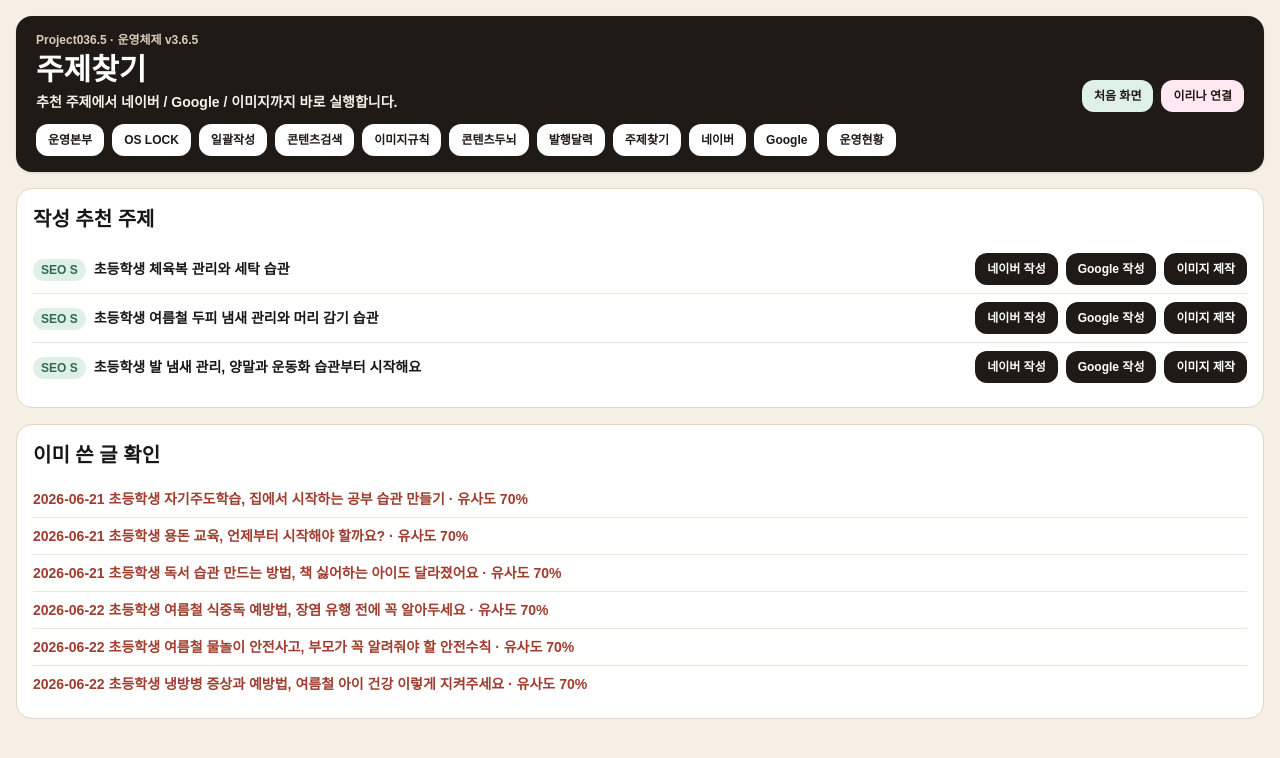
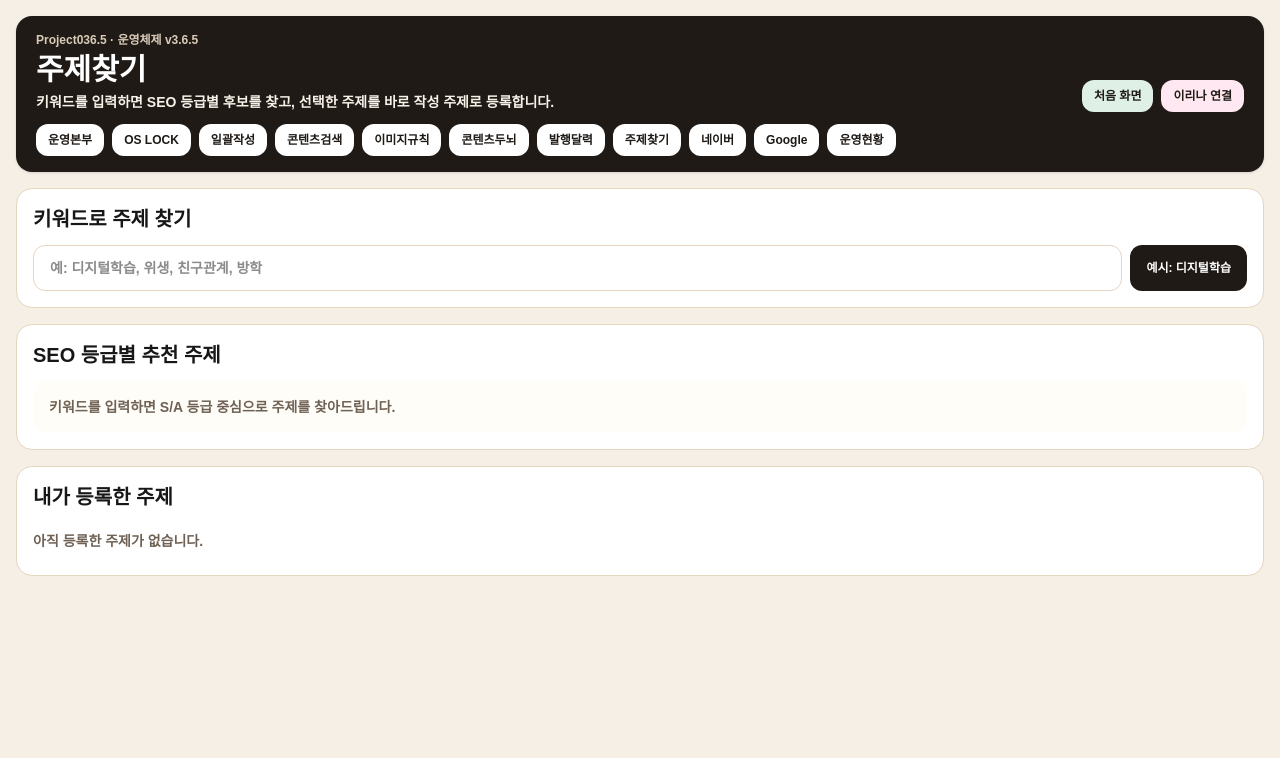
Before and after one commit to yusun7749-art/LifeBookMom-OS, a Next.js app: page /ideas in a window 1280 px wide. Shown: the top 758 px of the page. Built offline with nearby package versions, Linux system fonts and the light colour scheme.

Commit message:
Project036.7 Topic Finder CMS Register

```diff
--- a/components/v4/IdeasBoard.tsx
+++ b/components/v4/IdeasBoard.tsx
@@ -1,38 +1,92 @@
-import { recommended, duplicateCheck } from "../../data/v4/usableERP";
-import { Shell, WriteButton } from "./UsableLayout";
+"use client";
+
+import { useMemo, useState } from "react";
+import { findSeoTopics } from "../../data/v4/topicFinderEngine";
+import { buildIrinaPrompt } from "../../data/v4/irinaWritingRules";
+import { buildImagePrompt } from "../../data/v4/imageGuardV2";
+import { registerManualTitle, setSelectedTopic } from "../../data/v4/operationStore";
+import { useOperationStoreState } from "./useOperationStore";
+import { Shell } from "./UsableLayout";
 
 export default function IdeasBoard() {
-  const sample = duplicateCheck("초등학생");
+  const [keyword, setKeyword] = useState("");
+  const store = useOperationStoreState();
+  const results = useMemo(() => findSeoTopics(keyword), [keyword]);
+
+  const runTopic = async (title: string, mode: "naver" | "google" | "image") => {
+    registerManualTitle(title, "주제찾기");
+    setSelectedTopic(title);
+
+    const text = mode === "image" ? buildImagePrompt(title) : buildIrinaPrompt(title, mode);
+    await navigator.clipboard.writeText(text);
+    window.open("https://chatgpt.com/", "_blank", "noopener,noreferrer");
+  };
 
   return (
-    <Shell title="주제찾기" desc="추천 주제에서 네이버 / Google / 이미지까지 바로 실행합니다.">
+    <Shell title="주제찾기" desc="키워드를 입력하면 SEO 등급별 후보를 찾고, 선택한 주제를 바로 작성 주제로 등록합니다.">
       <section className="rounded-2xl border border-[#E4D5BE] bg-white p-4">
-        <h2 className="text-xl font-black">작성 추천 주제</h2>
-        <div className="mt-3 divide-y divide-[#EEE4D6]">
-          {recommended.map((item) => (
-            <div key={item.title} className="flex flex-wrap items-center justify-between gap-2 py-2">
-              <p className="min-w-0 flex-1 text-sm font-bold">
-                <span className="mr-2 rounded-full bg-[#DFF1E7] px-2 py-1 text-xs text-[#2F6B4F]">SEO {item.seoGrade}</span>
-                {item.title}
-              </p>
-              <div className="flex shrink-0 flex-wrap gap-2">
-                <WriteButton title={item.title} mode="naver" />
-                <WriteButton title={item.title} mode="google" />
-                <WriteButton title={item.title} mode="image" />
-              </div>
-            </div>
-          ))}
+        <h2 className="text-xl font-black">키워드로 주제 찾기</h2>
+        <div className="mt-3 flex flex-wrap gap-2">
+          <input
+            value={keyword}
+            onChange={(event) => setKeyword(event.target.value)}
+            placeholder="예: 디지털학습, 위생, 친구관계, 방학"
+            className="min-w-[320px] flex-1 rounded-xl border border-[#E4D5BE] px-4 py-3 text-sm font-bold outline-none"
+          />
+          <button type="button" onClick={() => setKeyword("디지털학습")} className="rounded-xl bg-[#1F1A16] px-4 py-2 text-xs font-black text-white">
+            예시: 디지털학습
+          </button>
         </div>
       </section>
 
       <section className="mt-4 rounded-2xl border border-[#E4D5BE] bg-white p-4">
-        <h2 className="text-xl font-black">이미 쓴 글 확인</h2>
+        <h2 className="text-xl font-black">SEO 등급별 추천 주제</h2>
+        <div className="mt-3 space-y-2">
+          {results.length === 0 ? (
+            <p className="rounded-xl bg-[#FFFDF8] p-4 text-sm font-bold text-[#6F6255]">
+              키워드를 입력하면 S/A 등급 중심으로 주제를 찾아드립니다.
+            </p>
+          ) : (
+            results.map((item) => (
+              <div key={item.title} className="rounded-2xl bg-[#FFFDF8] p-3">
+                <div className="flex flex-wrap items-center justify-between gap-3">
+                  <div className="min-w-0 flex-1">
+                    <p className="font-black">
+                      <span className="mr-2 rounded-full bg-[#DFF1E7] px-2 py-1 text-xs text-[#2F6B4F]">
+                        SEO {item.grade} {item.stars}
+                      </span>
+                      {item.title}
+                    </p>
+                    <p className="mt-2 text-xs font-bold text-[#6F6255]">{item.reason}</p>
+                    <p className="mt-1 text-xs text-[#8A7865]">검색의도: {item.intent} · 중복위험: {item.duplicateRisk}</p>
+                  </div>
+                  <div className="flex flex-wrap gap-2">
+                    <button onClick={() => runTopic(item.title, "naver")} className="rounded-xl bg-[#1F1A16] px-3 py-2 text-xs font-black text-white">네이버 작성</button>
+                    <button onClick={() => runTopic(item.title, "google")} className="rounded-xl bg-[#1F1A16] px-3 py-2 text-xs font-black text-white">Google 작성</button>
+                    <button onClick={() => runTopic(item.title, "image")} className="rounded-xl bg-[#FFE8F1] px-3 py-2 text-xs font-black text-[#1F1A16]">이미지 제작</button>
+                    <button onClick={() => registerManualTitle(item.title, "주제찾기")} className="rounded-xl bg-white px-3 py-2 text-xs font-black text-[#1F1A16]">주제로 등록</button>
+                  </div>
+                </div>
+              </div>
+            ))
+          )}
+        </div>
+      </section>
+
+      <section className="mt-4 rounded-2xl border border-[#E4D5BE] bg-white p-4">
+        <h2 className="text-xl font-black">내가 등록한 주제</h2>
         <div className="mt-3 divide-y divide-[#EEE4D6]">
-          {sample.slice(0, 6).map((item) => (
-            <div key={item.id} className="py-2 text-sm font-bold text-[#9F3D2E]">
-              {item.date} {item.title} · 유사도 {item.score}%
-            </div>
-          ))}
+          {store.manualTitles.length === 0 ? (
+            <p className="py-2 text-sm font-bold text-[#6F6255]">아직 등록한 주제가 없습니다.</p>
+          ) : (
+            store.manualTitles.map((item) => (
+              <div key={item.id} className="py-2 text-sm font-bold">
+                <span className="mr-3 text-[#B35C3D]">{item.date}</span>
+                {item.originalTitle}
+                <span className="ml-2 text-xs text-[#777]">({item.source})</span>
+              </div>
+            ))
+          )}
         </div>
       </section>
     </Shell>
--- a/data/v4/operationStore.ts
+++ b/data/v4/operationStore.ts
@@ -3,6 +3,15 @@
 export type WorkMode = "naver" | "google" | "image";
 export type WorkTaskKey = "naver" | "google" | "image" | "publish";
 export type BatchRowState = "active" | "published" | "duplicate";
+
+export type ManualTitleItem = {
+  id: string;
+  date: string;
+  originalTitle: string;
+  platform: "Naver" | "Google" | "ALL";
+  status: "미발행" | "작성중" | "발행완료";
+  source: "직접입력" | "주제찾기";
+};
 
 export type OperationStoreState = {
   selectedTopic: string;
@@ -10,6 +19,7 @@ export type OperationStoreState = {
   rowState: Record<string, BatchRowState>;
   publishedTitles: string[];
   duplicateTitles: string[];
+  manualTitles: ManualTitleItem[];
 };
 
 const STORE_KEY = "lifebookmom.project0365.store";
@@ -20,6 +30,7 @@ export const defaultOperationStore: OperationStoreState = {
   rowState: {},
   publishedTitles: [],
   duplicateTitles: [],
+  manualTitles: [],
 };
 
 export function readOperationStore(): OperationStoreState {
@@ -48,6 +59,34 @@ export function updateOperationStore(updater: (prev: OperationStoreState) => Ope
 
 export function setSelectedTopic(topic: string) {
   return updateOperationStore((prev) => ({ ...prev, selectedTopic: topic }));
+}
+
+export function registerManualTitle(title: string, source: "직접입력" | "주제찾기" = "직접입력") {
+  const clean = title.trim();
+  if (!clean) return readOperationStore();
+
+  return updateOperationStore((prev) => {
+    const exists = prev.manualTitles.some((item) => item.originalTitle === clean);
+    const manualTitles = exists
+      ? prev.manualTitles
+      : [
+          {
+            id: `manual-${Date.now()}`,
+            date: "미발행",
+            originalTitle: clean,
+            platform: "ALL" as const,
+            status: "미발행" as const,
+            source,
+          },
+          ...prev.manualTitles,
+        ];
+
+    return {
+      ...prev,
+      selectedTopic: clean,
+      manualTitles,
+    };
+  });
 }
 
 export function markTask(slot: string, key: WorkTaskKey, value = true) {
--- /dev/null
+++ b/data/v4/topicFinderEngine.ts
@@ -0,0 +1,42 @@
+export type FoundTopic = {
+  title: string;
+  grade: "S" | "A" | "B";
+  stars: "★★★★★" | "★★★★☆" | "★★★☆☆";
+  reason: string;
+  intent: string;
+  duplicateRisk: "낮음" | "중간" | "높음";
+};
+
+const topicBank: Record<string, FoundTopic[]> = {
+  "디지털학습": [
+    { title: "초등학생 디지털 학습, 종이학습지와 태블릿 중 무엇이 좋을까요?", grade: "S", stars: "★★★★★", reason: "부모 검색 의도가 강하고 클릭률이 높은 비교형 주제입니다.", intent: "학습지 vs 태블릿 선택", duplicateRisk: "낮음" },
+    { title: "초3 디지털 교과서 준비, 집에서 먼저 잡아야 할 학습 습관", grade: "S", stars: "★★★★★", reason: "2026 교육 흐름과 연결되는 계절성·정보성 주제입니다.", intent: "디지털 교육 준비", duplicateRisk: "낮음" },
+    { title: "초등학생 태블릿 학습 시간, 하루 몇 분이 적당할까요?", grade: "A", stars: "★★★★☆", reason: "실제 부모가 자주 검색하는 시간관리형 주제입니다.", intent: "사용시간 기준", duplicateRisk: "낮음" },
+    { title: "초등학생 온라인 학습 집중력 떨어질 때 부모가 바꿔야 할 환경", grade: "A", stars: "★★★★☆", reason: "공감형 도입과 체크리스트 확장이 좋습니다.", intent: "집중력 개선", duplicateRisk: "낮음" },
+    { title: "AI 학습 앱 초등학생에게 괜찮을까요? 부모가 확인할 기준", grade: "A", stars: "★★★★☆", reason: "AI 학습 관심도와 광고 친화성이 높습니다.", intent: "AI 학습앱 선택", duplicateRisk: "중간" },
+  ],
+  "위생": [
+    { title: "초등학생 운동 후 땀 관리와 옷 갈아입기 습관", grade: "S", stars: "★★★★★", reason: "체취·속옷 글과 이어지지만 중복이 낮은 실천 주제입니다.", intent: "운동 후 위생", duplicateRisk: "낮음" },
+    { title: "초등학생 발 냄새 관리, 양말과 운동화 습관부터 시작해요", grade: "S", stars: "★★★★★", reason: "부모 검색량이 높고 생활형 해결책이 명확합니다.", intent: "발 냄새 해결", duplicateRisk: "낮음" },
+  ],
+};
+
+const fallback: FoundTopic[] = [
+  { title: "초등학생 학습 루틴, 집에서 무너지지 않게 만드는 방법", grade: "A", stars: "★★★★☆", reason: "범용 검색 의도가 높은 학습 습관 주제입니다.", intent: "학습 루틴", duplicateRisk: "낮음" },
+  { title: "초등학생 부모가 꼭 정해야 할 스마트폰 가족 규칙", grade: "S", stars: "★★★★★", reason: "디지털·생활습관 카테고리 모두 확장 가능합니다.", intent: "스마트폰 규칙", duplicateRisk: "낮음" },
+  { title: "초등학생 친구관계 변화, 부모가 눈치채야 할 신호", grade: "A", stars: "★★★★☆", reason: "공감형 주제로 클릭률이 안정적입니다.", intent: "친구관계 고민", duplicateRisk: "중간" },
+];
+
+export function findSeoTopics(keyword: string) {
+  const clean = keyword.replace(/\s+/g, "").trim();
+  if (!clean) return [];
+
+  const direct = Object.entries(topicBank).find(([key]) => clean.includes(key) || key.includes(clean));
+  if (direct) return direct[1];
+
+  return fallback.map((item) => ({
+    ...item,
+    title: item.title.replace("초등학생", `초등학생 ${keyword}`),
+    reason: `"${keyword}" 키워드에서 확장한 추천 주제입니다.`,
+  }));
+}
```
Also changed, not shown: 1 other file (tests, documents, lock files or other folders).
